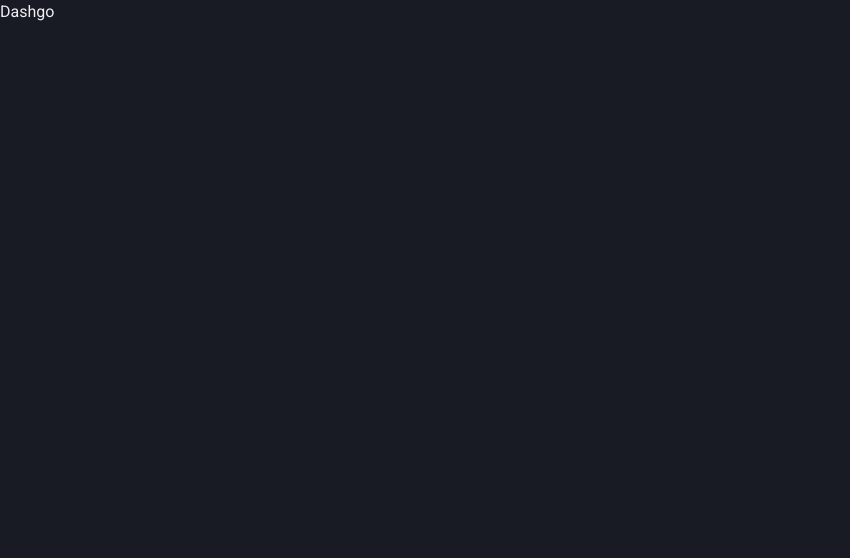
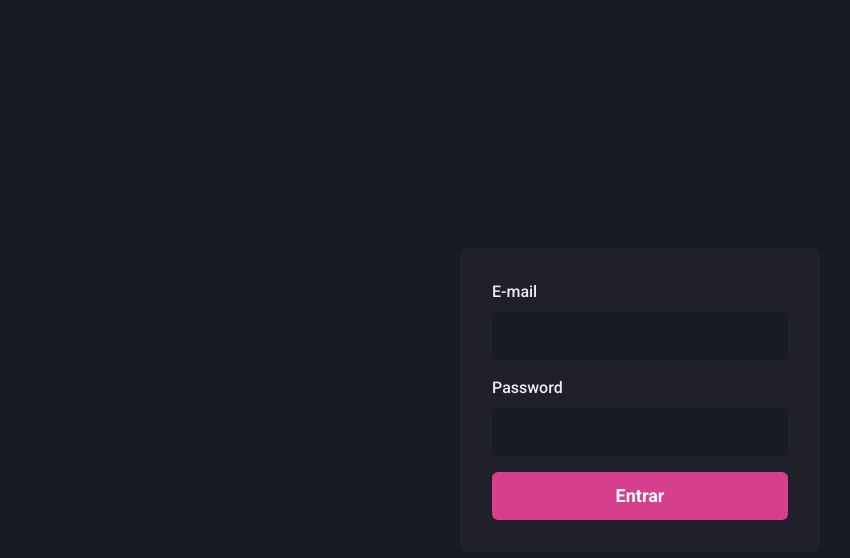
Before and after one commit to guuhschmaltz/dashgo, a Next.js app: page / in a window 1280 px wide. Shown: the top 558 px of the page, without its empty margins (0-850 px from the left). Built offline with nearby package versions, Linux system fonts and the light colour scheme.

Commit message:
added sign in page and styles

```diff
--- a/src/pages/index.tsx
+++ b/src/pages/index.tsx
@@ -1,8 +1,56 @@
-import Head from 'next/head'
+import { Flex, Input, Button, Stack, FormLabel, FormControl } from '@chakra-ui/react';
 
 
 export default function Home() {
   return (
-   <h1>Dashgo</h1>
+    <Flex
+      w="100vw"
+      h="100vh"
+      align="center"
+      justify="center">
+        <Flex as="form"
+        width="100%"
+        maxWidth={360}
+        bg="gray.800"
+        p="8"
+        borderRadius={8}
+        flexDir="column"
+        >
+          <Stack spacing={4}>
+            <FormControl>
+            <FormLabel htmlFor="email">E-mail</FormLabel>
+            <Input
+              name="email"
+              id="email"
+              type="email"
+              focusBorderColor="pink.500"
+              bgColor="gray.900"
+              variant="filled"
+              _hover={{
+              bgColor:
+              "gray.900"
+              }}
+              size="lg" />
+            </FormControl>
+
+            <FormControl>
+            <FormLabel htmlFor="password">Password</FormLabel>
+            <Input
+              name="password"
+              id="password"
+              type="password"
+              focusBorderColor="pink.500"
+              bgColor="gray.900"
+              variant="filled"
+              _hover={{
+              bgColor:
+              "gray.900"
+              }}
+              size="lg" />
+            </FormControl>
+          <Button type="submit" mt="6" colorScheme={"pink"} size="lg">Entrar</Button>
+          </Stack>
+        </Flex>
+    </Flex>
   )
 }
```
